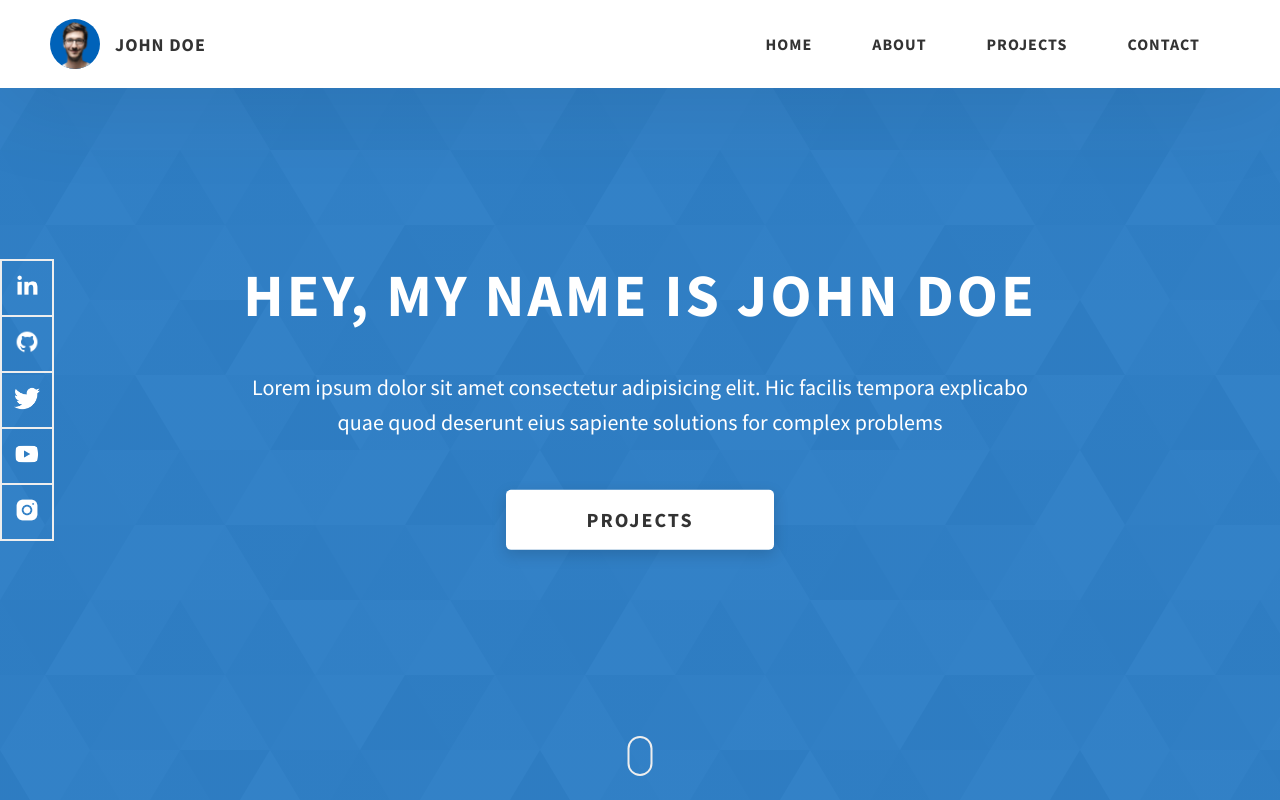
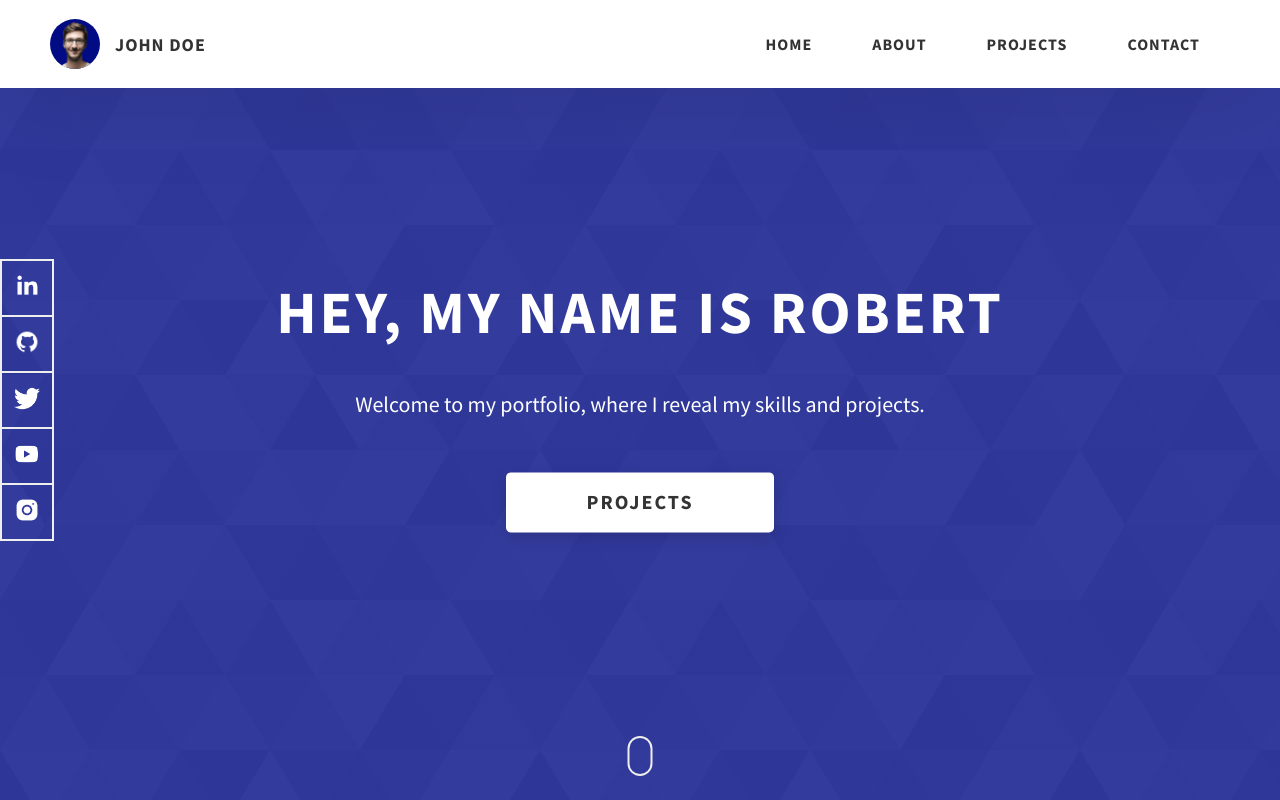
Before and after one commit to robertkim1221/robertkim1221.github.io, a website: page index.html in a window 1280 px wide. Shown: the top 800 px of the page. Drawn offline with Linux system fonts and the light colour scheme.

Commit message:
Template change

```diff
--- a/index.html
+++ b/index.html
@@ -84,12 +84,10 @@
     </header>
     <section class="home-hero">
       <div class="home-hero__content">
-        <h1 class="heading-primary">Hey, My name is John Doe</h1>
+        <h1 class="heading-primary">Hey, My name is Robert</h1>
         <div class="home-hero__info">
           <p class="text-primary">
-            Lorem ipsum dolor sit amet consectetur adipisicing elit. Hic facilis
-            tempora explicabo quae quod deserunt eius sapiente solutions for
-            complex problems
+            Welcome to my portfolio, where I reveal my skills and projects.
           </p>
         </div>
         <div class="home-hero__cta">
--- a/sass/abstracts/_variables.scss
+++ b/sass/abstracts/_variables.scss
@@ -1,3 +1,3 @@
-$themeClrPrimary: #0062b9;
+$themeClrPrimary: #000b84;
 
 $commonBorderRadius: 5px;
--- a/sass/components/_header.scss
+++ b/sass/components/_header.scss
@@ -97,7 +97,7 @@
   }
 
   &__sm-menu {
-    background: #fff;
+    background: #1b1919;
     position: absolute;
     width: 100%;
     top: 100%;
@@ -124,7 +124,7 @@
       text-decoration: none;
       padding: 2.5rem 3rem;
       font-size: 1.6rem;
-      color: #333;
+      color: #ded9d9;
       text-align: right;
       border-bottom: 1px solid #eee;
       font-weight: 700;
```
Also changed, not shown: package.json (+6 -2 lines), css/style.css, 1 other file.
